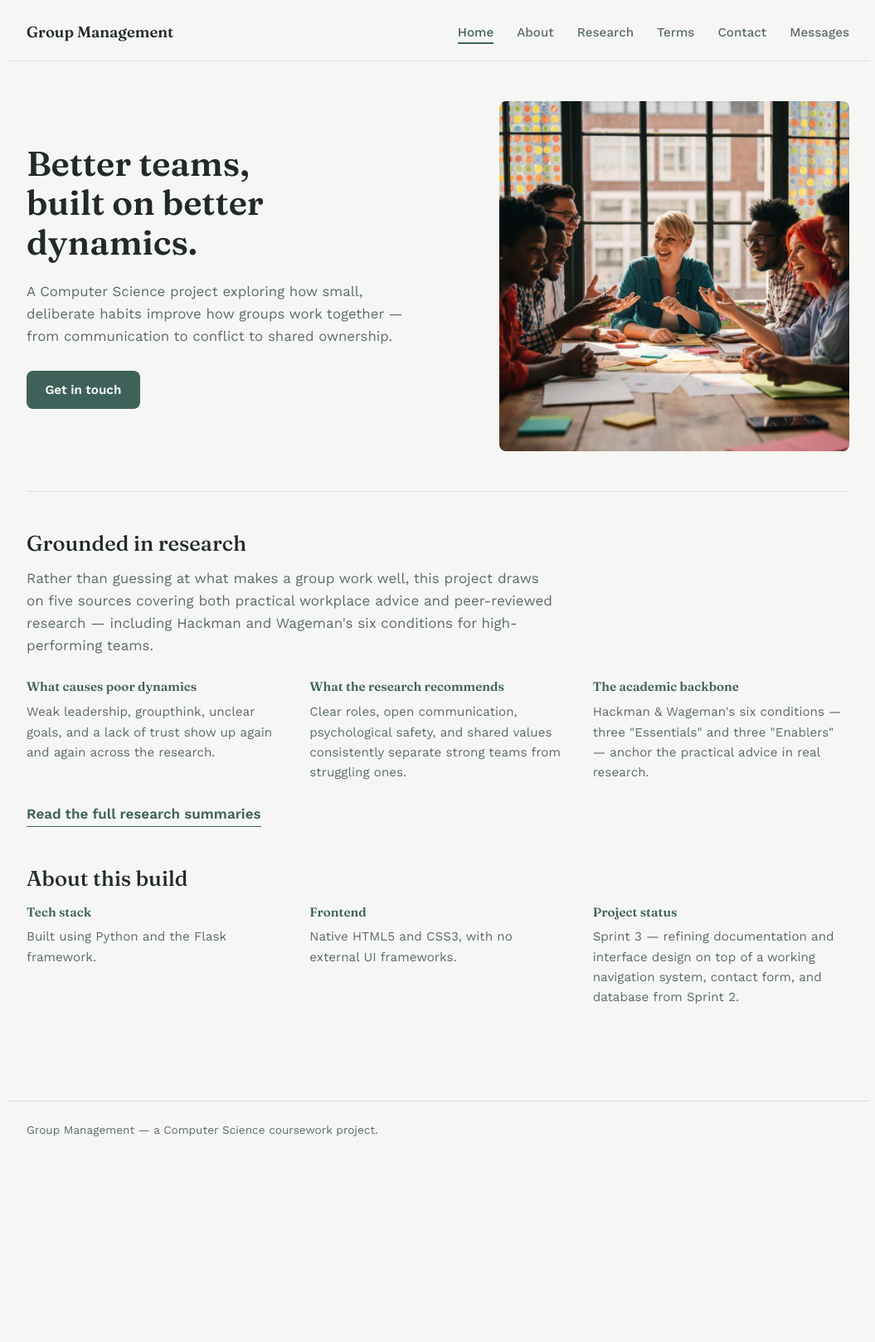
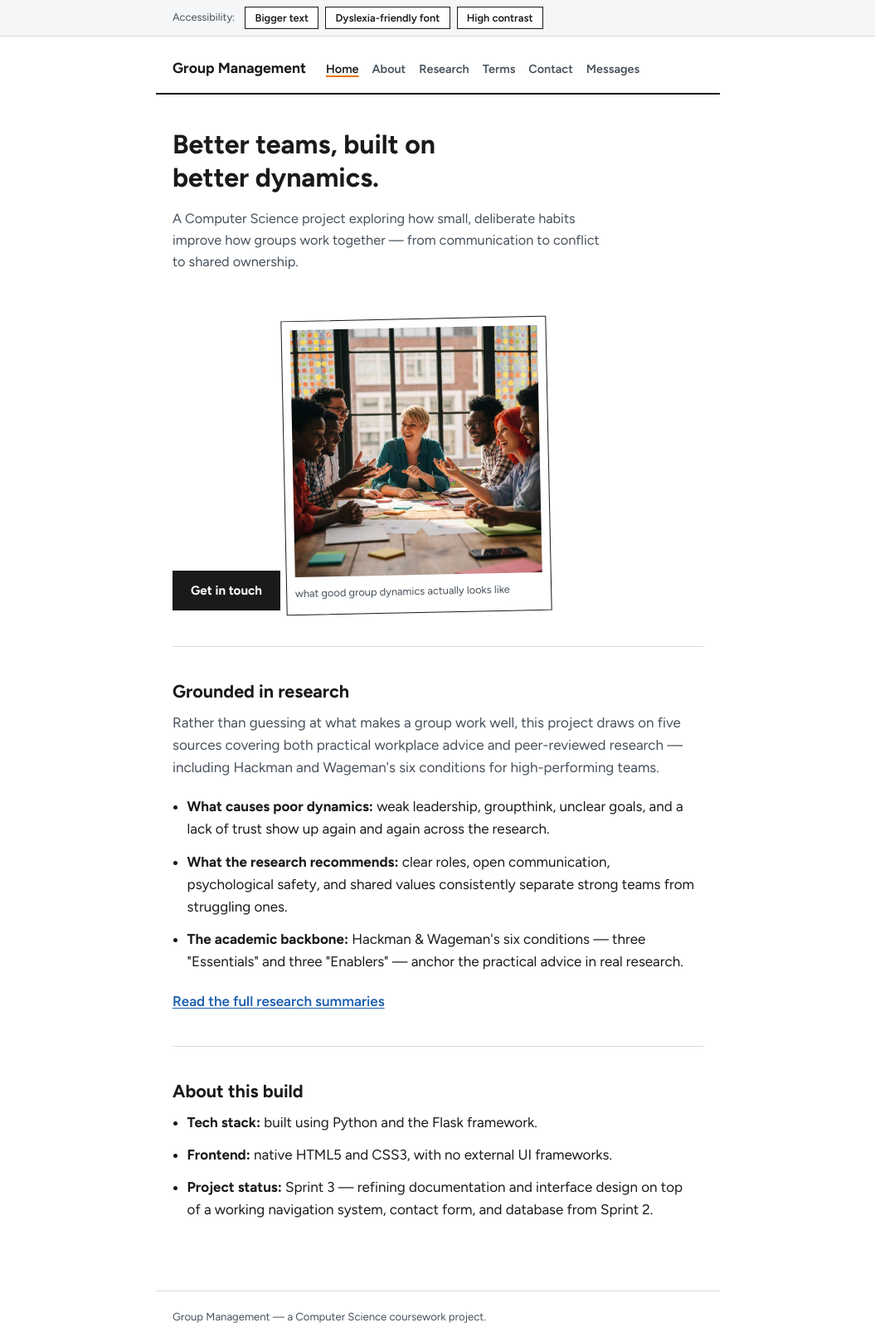
Before and after one commit to frankoceanfan2124/cpdigi32, a Flask app: page / in a window 1280 px wide. Shown: the whole page at 83% size, without its empty margins (112-1167 px from the left). Before the commit the page ends 1370 px from the top, so only its background shows below. Run offline with Flask 3, Linux system fonts and the light colour scheme.

Commit message:
added new accessable styling

```diff
--- a/static/style.css
+++ b/static/style.css
@@ -1,33 +1,35 @@
 /* =========================================================
    Group Management — Stylesheet
-   Palette: sage green (cooperation) + warm amber (connection)
-   Type: Fraunces (headings) + Work Sans (body)
+   Deliberately plain and a little imperfect: narrow single
+   column, sharp corners, solid borders instead of shadows —
+   built to read like a page a person actually wrote, not a
+   marketing site. Accessibility controls: text size, a
+   dyslexia-friendly font, and high contrast.
    ========================================================= */
 
 :root {
-    /* Color */
-    --color-bg: #F6F7F4;
-    --color-surface: #FFFFFF;
-    --color-text: #22292A;
-    --color-text-muted: #5C6B66;
-    --color-primary: #3E6259;
-    --color-primary-hover: #2F4C45;
-    --color-accent: #E0A458;
-    --color-border: #DCE3DE;
-    --color-danger: #B4553F;
-    --color-danger-hover: #93432F;
-    --color-success-bg: #E3EEE8;
-    --color-success-text: #2F4C45;
-    --color-error-bg: #F5E4DE;
-    --color-error-text: #8A3E28;
+    --color-bg: #FFFFFF;
+    --color-surface: #F4F6F8;
+    --color-text: #1A1A1A;
+    --color-text-muted: #46505A;
+    --color-primary: #1B5FAE;
+    --color-primary-hover: #154A87;
+    --color-accent: #E8710A;
+    --color-border: #1A1A1A;
+    --color-border-light: #D6DBE0;
+    --color-danger: #B3261E;
+    --color-danger-hover: #8C1D18;
+    --color-success-bg: #E3F1FB;
+    --color-success-text: #0B4C77;
+    --color-error-bg: #FDECEA;
+    --color-error-text: #8C1D18;
 
-    /* Type */
-    --font-heading: 'Fraunces', Georgia, serif;
-    --font-body: 'Work Sans', -apple-system, BlinkMacSystemFont, sans-serif;
+    --font-body: 'Figtree', -apple-system, BlinkMacSystemFont, sans-serif;
+    --font-dyslexic: 'Atkinson Hyperlegible', var(--font-body);
 
-    /* Layout */
-    --max-width: 1040px;
-    --radius: 8px;
+    --content-width: 680px;
+    --radius: 0px;
+    --text-scale: 1;
 }
 
 * {
@@ -43,190 +45,266 @@ body {
     background-color: var(--color-bg);
     color: var(--color-text);
     font-family: var(--font-body);
-    font-size: 17px;
+    font-size: calc(17px * var(--text-scale));
     line-height: 1.6;
     -webkit-font-smoothing: antialiased;
 }
 
 h1, h2, h3 {
-    font-family: var(--font-heading);
-    font-weight: 500;
-    line-height: 1.15;
+    font-family: inherit;
+    font-weight: 700;
+    line-height: 1.25;
     margin: 0 0 0.5em 0;
     color: var(--color-text);
 }
 
-h1 { font-size: 2.6rem; font-weight: 600; }
-h2 { font-size: 1.6rem; }
-h3 { font-size: 1.25rem; }
+h1 { font-size: 2rem; }
+h2 { font-size: 1.35rem; }
+h3 { font-size: 1.1rem; }
 
 p {
     margin: 0 0 1em 0;
-    max-width: 65ch;
+    max-width: 62ch;
 }
 
 a {
     color: var(--color-primary);
-    text-decoration: none;
+    text-decoration: underline;
+    text-decoration-thickness: 1px;
+    text-underline-offset: 2px;
 }
 
 a:hover {
-    text-decoration: underline;
+    color: var(--color-primary-hover);
 }
 
 a:focus-visible,
 button:focus-visible,
 input:focus-visible,
 textarea:focus-visible {
-    outline: 2px solid var(--color-accent);
+    outline: 3px solid var(--color-accent);
     outline-offset: 2px;
+}
+
+/* ---------- Accessibility toggles ---------- */
+
+body.dyslexia-font {
+    font-family: var(--font-dyslexic);
+    letter-spacing: 0.02em;
+    line-height: 1.8;
+}
+
+body.high-contrast {
+    --color-bg: #FFFFFF;
+    --color-text: #000000;
+    --color-text-muted: #1A1A1A;
+    --color-primary: #003C7E;
+    --color-primary-hover: #002A59;
+    --color-accent: #B34700;
+    --color-border: #000000;
+    --color-border-light: #000000;
+}
+
+.a11y-bar {
+    background-color: var(--color-surface);
+    border-bottom: 1px solid var(--color-border-light);
+}
+
+.a11y-bar-inner {
+    max-width: var(--content-width);
+    margin: 0 auto;
+    padding: 0.5rem 1.25rem;
+    display: flex;
+    align-items: center;
+    gap: 0.5rem;
+    flex-wrap: wrap;
+}
+
+.a11y-label {
+    font-size: 0.8rem;
+    color: var(--color-text-muted);
+    margin-right: 0.25rem;
+}
+
+.a11y-btn {
+    font-family: inherit;
+    font-size: 0.8rem;
+    font-weight: 600;
+    padding: 0.3rem 0.7rem;
+    border-radius: var(--radius);
+    border: 1px solid var(--color-text);
+    background-color: var(--color-bg);
+    color: var(--color-text);
+    cursor: pointer;
+    text-decoration: none;
+}
+
+.a11y-btn:hover {
+    background-color: var(--color-text);
+    color: var(--color-bg);
+}
+
+.a11y-btn[aria-pressed="true"] {
+    background-color: var(--color-primary);
+    border-color: var(--color-primary);
+    color: #FFFFFF;
 }
 
 /* ---------- Navbar ---------- */
 
 .navbar {
+    max-width: var(--content-width);
+    margin: 0 auto;
+    padding: 1.5rem 1.25rem 1rem;
     display: flex;
-    align-items: center;
-    justify-content: space-between;
-    max-width: var(--max-width);
-    margin: 0 auto;
-    padding: 1.5rem 1.5rem 1.25rem;
-    border-bottom: 1px solid var(--color-border);
+    flex-wrap: wrap;
+    align-items: baseline;
+    gap: 0.25rem 1rem;
+    border-bottom: 2px solid var(--color-text);
 }
 
 .logo {
-    font-family: var(--font-heading);
-    font-size: 1.15rem;
-    font-weight: 600;
+    font-size: 1.1rem;
+    font-weight: 700;
     color: var(--color-text);
-}
-
-.logo:hover {
     text-decoration: none;
+    margin-right: 0.5rem;
 }
 
 .nav-links {
     list-style: none;
     display: flex;
-    gap: 1.75rem;
+    flex-wrap: wrap;
+    gap: 0 1rem;
     margin: 0;
     padding: 0;
 }
 
 .nav-links a {
     color: var(--color-text-muted);
-    font-size: 0.95rem;
-    font-weight: 500;
-    padding-bottom: 0.2rem;
-    border-bottom: 2px solid transparent;
+    font-size: 0.9rem;
+    font-weight: 600;
+    text-decoration: none;
 }
 
 .nav-links a:hover {
     color: var(--color-text);
-    text-decoration: none;
+    text-decoration: underline;
 }
 
 .nav-links a.is-active {
-    color: var(--color-primary);
-    border-bottom-color: var(--color-primary);
+    color: var(--color-text);
+    text-decoration: underline;
+    text-decoration-color: var(--color-accent);
+    text-decoration-thickness: 2px;
+    text-underline-offset: 3px;
 }
 
 /* ---------- Page layout ---------- */
 
 .page {
-    max-width: var(--max-width);
+    max-width: var(--content-width);
     margin: 0 auto;
-    padding: 3rem 1.5rem 4rem;
+    padding: 2.5rem 1.25rem 4rem;
 }
 
 .prose {
-    max-width: 640px;
+    max-width: 62ch;
 }
 
 .prose h2 {
     margin-top: 2rem;
 }
 
-/* ---------- Hero (home page) ---------- */
-
-.hero {
-    display: flex;
-    align-items: center;
-    gap: 3rem;
-    padding-bottom: 3rem;
-    border-bottom: 1px solid var(--color-border);
-    margin-bottom: 3rem;
+.divider {
+    border: none;
+    border-top: 1px solid var(--color-border-light);
+    margin: 2.5rem 0;
 }
 
-.hero-text {
-    flex: 1 1 420px;
-}
+/* ---------- Intro (home page) ---------- */
 
-.hero-text h1 {
-    max-width: 12ch;
+.intro h1 {
+    max-width: 16ch;
 }
 
 .hero-sub {
     color: var(--color-text-muted);
-    font-size: 1.05rem;
-    max-width: 46ch;
-    margin-bottom: 1.75rem;
+    font-size: 1.02rem;
+    max-width: 50ch;
+    margin-bottom: 1.5rem;
 }
 
-.hero-media {
-    flex: 1 1 320px;
+.polaroid {
+    display: inline-block;
+    background-color: #FFFFFF;
+    border: 1px solid var(--color-text);
+    padding: 0.6rem 0.6rem 0.9rem;
+    margin-top: 2rem;
+    transform: rotate(-1.2deg);
+    max-width: 320px;
 }
 
-.hero-image {
+.polaroid img {
+    display: block;
     width: 100%;
     height: auto;
-    border-radius: var(--radius);
-    display: block;
+}
+
+.polaroid-caption {
+    margin: 0.6rem 0 0;
+    font-size: 0.8rem;
+    color: var(--color-text-muted);
+    max-width: none;
 }
 
 .about-project {
-    margin-bottom: 3rem;
+    margin-bottom: 0;
 }
 
 .section-intro {
     color: var(--color-text-muted);
-    max-width: 60ch;
-    margin-bottom: 1.5rem;
+    max-width: 58ch;
+    margin-bottom: 1.25rem;
+}
+
+.plain-list {
+    padding-left: 1.1rem;
+    margin: 0 0 1.25rem 0;
+    max-width: 58ch;
+}
+
+.plain-list li {
+    margin-bottom: 0.75rem;
+    color: var(--color-text);
+}
+
+.plain-list li:last-child {
+    margin-bottom: 0;
 }
 
 .btn-link {
-    display: inline-block;
-    margin-top: 1.5rem;
     font-weight: 600;
     color: var(--color-primary);
-    border-bottom: 1px solid var(--color-primary);
-    padding-bottom: 0.1rem;
-}
-
-.btn-link:hover {
-    color: var(--color-primary-hover);
-    border-bottom-color: var(--color-primary-hover);
-    text-decoration: none;
 }
 
 /* ---------- Research page ---------- */
 
 .page-intro {
     color: var(--color-text-muted);
-    max-width: 60ch;
-    margin-bottom: 2.5rem;
+    max-width: 58ch;
+    margin-bottom: 2rem;
 }
 
 .resource-list {
     display: flex;
     flex-direction: column;
-    gap: 2.5rem;
-    max-width: 720px;
+    gap: 2rem;
 }
 
 .resource {
-    padding-bottom: 2.5rem;
-    border-bottom: 1px solid var(--color-border);
+    padding-bottom: 2rem;
+    border-bottom: 1px solid var(--color-border-light);
 }
 
 .resource:last-child {
@@ -244,70 +322,41 @@ textarea:focus-visible {
 }
 
 .resource-source {
-    font-size: 0.9rem;
+    font-size: 0.85rem;
     color: var(--color-text-muted);
-    margin-top: 0.75rem;
+    margin-top: 0.6rem;
     margin-bottom: 0;
-}
-
-.resource-source a {
-    color: var(--color-primary);
-}
-
-/* ---------- About-this-project fact list ---------- */
-
-.fact-list {
-    display: grid;
-    grid-template-columns: repeat(3, 1fr);
-    gap: 2rem;
-    margin: 0;
-}
-
-.fact dt {
-    font-family: var(--font-heading);
-    font-size: 0.95rem;
-    font-weight: 600;
-    color: var(--color-primary);
-    margin-bottom: 0.35rem;
-}
-
-.fact dd {
-    margin: 0;
-    color: var(--color-text-muted);
-    font-size: 0.95rem;
 }
 
 /* ---------- Buttons ---------- */
 
 .btn {
     display: inline-block;
-    font-family: var(--font-body);
+    font-family: inherit;
     font-size: 0.95rem;
-    font-weight: 600;
-    padding: 0.7rem 1.4rem;
+    font-weight: 700;
+    padding: 0.6rem 1.25rem;
     border-radius: var(--radius);
-    border: none;
+    border: 2px solid var(--color-text);
     cursor: pointer;
-    transition: background-color 0.15s ease;
-}
-
-.btn:hover {
     text-decoration: none;
 }
 
 .btn-primary {
-    background-color: var(--color-primary);
+    background-color: var(--color-text);
     color: #FFFFFF;
 }
 
 .btn-primary:hover {
-    background-color: var(--color-primary-hover);
+    background-color: var(--color-primary);
+    border-color: var(--color-primary);
+    color: #FFFFFF;
 }
 
 .btn-danger {
     background-color: transparent;
     color: var(--color-danger);
-    border: 1px solid var(--color-danger);
+    border: 2px solid var(--color-danger);
 }
 
 .btn-danger:hover {
@@ -419,12 +466,12 @@ textarea:focus-visible {
 /* ---------- Footer ---------- */
 
 .site-footer {
-    max-width: var(--max-width);
+    max-width: var(--content-width);
     margin: 0 auto;
-    padding: 1.5rem;
-    border-top: 1px solid var(--color-border);
+    padding: 1.25rem;
+    border-top: 1px solid var(--color-border-light);
     color: var(--color-text-muted);
-    font-size: 0.85rem;
+    font-size: 0.82rem;
 }
 
 .site-footer p {
--- a/template/base.html
+++ b/template/base.html
@@ -7,11 +7,20 @@
 
     <link rel="preconnect" href="https://fonts.googleapis.com">
     <link rel="preconnect" href="https://fonts.gstatic.com" crossorigin>
-    <link href="https://fonts.googleapis.com/css2?family=Fraunces:opsz,wght@9..144,400;9..144,500;9..144,600&family=Work+Sans:wght@400;500;600&display=swap" rel="stylesheet">
+    <link href="https://fonts.googleapis.com/css2?family=Figtree:wght@400;600;700&family=Atkinson+Hyperlegible:wght@400;700&display=swap" rel="stylesheet">
 
     <link rel="stylesheet" href="{{ url_for('static', filename='style.css') }}">
 </head>
 <body>
+
+    <div class="a11y-bar">
+        <div class="a11y-bar-inner">
+            <span class="a11y-label">Accessibility:</span>
+            <button type="button" class="a11y-btn" id="a11y-text-size" aria-pressed="false">Bigger text</button>
+            <button type="button" class="a11y-btn" id="a11y-dyslexia" aria-pressed="false">Dyslexia-friendly font</button>
+            <button type="button" class="a11y-btn" id="a11y-contrast" aria-pressed="false">High contrast</button>
+        </div>
+    </div>
 
     <nav class="navbar">
         <a href="{{ url_for('home') }}" class="logo">Group Management</a>
@@ -46,5 +55,42 @@
         <p>Group Management &mdash; a Computer Science coursework project.</p>
     </footer>
 
+    <script>
+        (function () {
+            var body = document.body;
+            var html = document.documentElement;
+
+            var bigTextBtn = document.getElementById('a11y-text-size');
+            var dyslexiaBtn = document.getElementById('a11y-dyslexia');
+            var contrastBtn = document.getElementById('a11y-contrast');
+
+            function applyState() {
+                var bigText = localStorage.getItem('a11y-big-text') === 'true';
+                var dyslexiaFont = localStorage.getItem('a11y-dyslexia-font') === 'true';
+                var highContrast = localStorage.getItem('a11y-high-contrast') === 'true';
+
+                html.style.setProperty('--text-scale', bigText ? '1.25' : '1');
+                body.classList.toggle('dyslexia-font', dyslexiaFont);
+                body.classList.toggle('high-contrast', highContrast);
+
+                bigTextBtn.setAttribute('aria-pressed', String(bigText));
+                dyslexiaBtn.setAttribute('aria-pressed', String(dyslexiaFont));
+                contrastBtn.setAttribute('aria-pressed', String(highContrast));
+            }
+
+            function toggle(key) {
+                var current = localStorage.getItem(key) === 'true';
+                localStorage.setItem(key, String(!current));
+                applyState();
+            }
+
+            bigTextBtn.addEventListener('click', function () { toggle('a11y-big-text'); });
+            dyslexiaBtn.addEventListener('click', function () { toggle('a11y-dyslexia-font'); });
+            contrastBtn.addEventListener('click', function () { toggle('a11y-high-contrast'); });
+
+            applyState();
+        })();
+    </script>
+
 </body>
 </html>
--- a/template/index.html
+++ b/template/index.html
@@ -3,8 +3,7 @@
 {% block title %}Group Management &mdash; Home{% endblock %}
 
 {% block content %}
-<section class="hero">
-    <div class="hero-text">
+<section class="intro">
     <h1>Better teams, built on better dynamics.</h1>
     <p class="hero-sub">
         A Computer Science project exploring how small, deliberate habits
@@ -12,11 +11,14 @@
         conflict to shared ownership.
     </p>
     <a href="{{ url_for('contact') }}" class="btn btn-primary">Get in touch</a>
-    </div>
-    <div class="hero-media">
-        <img src="{{ url_for('static', filename='team.jpeg.webp') }}" alt="A group collaborating together" class="hero-image">
+
+    <div class="polaroid">
+        <img src="{{ url_for('static', filename='team.jpeg.webp') }}" alt="A group collaborating together">
+        <p class="polaroid-caption">what good group dynamics actually looks like</p>
     </div>
 </section>
+
+<hr class="divider">
 
 <section class="about-project">
     <h2>Grounded in research</h2>
@@ -26,42 +28,22 @@
         peer-reviewed research &mdash; including Hackman and Wageman's
         six conditions for high-performing teams.
     </p>
-    <dl class="fact-list">
-        <div class="fact">
-            <dt>What causes poor dynamics</dt>
-            <dd>Weak leadership, groupthink, unclear goals, and a lack of trust show up again and again across the research.</dd>
-        </div>
-        <div class="fact">
-            <dt>What the research recommends</dt>
-            <dd>Clear roles, open communication, psychological safety, and shared values consistently separate strong teams from struggling ones.</dd>
-        </div>
-        <div class="fact">
-            <dt>The academic backbone</dt>
-            <dd>Hackman &amp; Wageman's six conditions &mdash; three "Essentials" and three "Enablers" &mdash; anchor the practical advice in real research.</dd>
-        </div>
-    </dl>
+    <ul class="plain-list">
+        <li><strong>What causes poor dynamics:</strong> weak leadership, groupthink, unclear goals, and a lack of trust show up again and again across the research.</li>
+        <li><strong>What the research recommends:</strong> clear roles, open communication, psychological safety, and shared values consistently separate strong teams from struggling ones.</li>
+        <li><strong>The academic backbone:</strong> Hackman &amp; Wageman's six conditions &mdash; three "Essentials" and three "Enablers" &mdash; anchor the practical advice in real research.</li>
+    </ul>
     <a href="{{ url_for('research') }}" class="btn-link">Read the full research summaries</a>
 </section>
 
+<hr class="divider">
+
 <section class="about-project">
     <h2>About this build</h2>
-    <dl class="fact-list">
-        <div class="fact">
-            <dt>Tech stack</dt>
-            <dd>Built using Python and the Flask framework.</dd>
-        </div>
-        <div class="fact">
-            <dt>Frontend</dt>
-            <dd>Native HTML5 and CSS3, with no external UI frameworks.</dd>
-        </div>
-        <div class="fact">
-            <dt>Project status</dt>
-            <dd>
-                Sprint 3 &mdash; refining documentation and interface design
-                on top of a working navigation system, contact form, and
-                database from Sprint 2.
-            </dd>
-        </div>
-    </dl>
+    <ul class="plain-list">
+        <li><strong>Tech stack:</strong> built using Python and the Flask framework.</li>
+        <li><strong>Frontend:</strong> native HTML5 and CSS3, with no external UI frameworks.</li>
+        <li><strong>Project status:</strong> Sprint 3 &mdash; refining documentation and interface design on top of a working navigation system, contact form, and database from Sprint 2.</li>
+    </ul>
 </section>
 {% endblock %}
```
Also changed, not shown: other parts of static/style.css (+26 -48 lines). Lines whose indentation alone changed are shown as unchanged.
